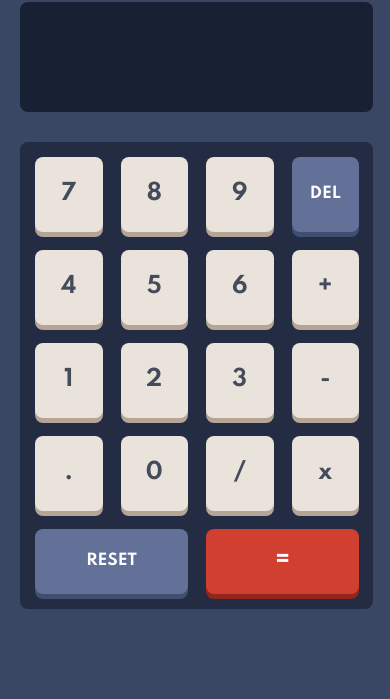
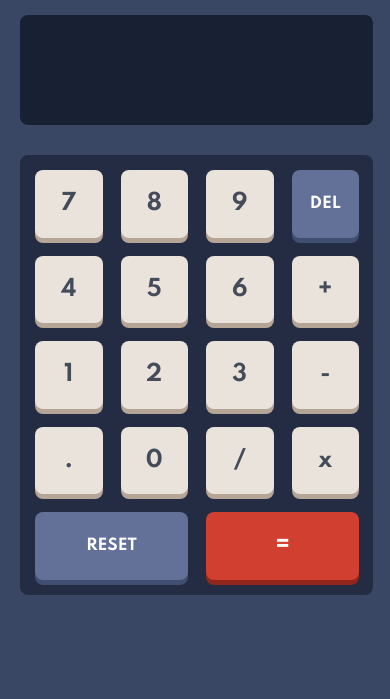
Before and after one commit to TheMostafaOsamaDev/Calculator, a plain HTML site: page index.html in a window 390 px wide. Shown: the part 145-844 px from the top of the page. Drawn offline with Linux system fonts and the light colour scheme.

Commit message:
Update main.css

```diff
--- a/css/main.css
+++ b/css/main.css
@@ -193,11 +193,11 @@ ul {
 
     .keypad .top-buttons {
         grid-template-columns: repeat(4, calc(270px / 4));
-        grid-template-rows: repeat(4, calc(300px / 4));
+        grid-template-rows: repeat(4, calc(270px / 4));
     }
 
     .keypad .bottom-buttons {
         grid-template-columns: repeat(2, calc(306px / 2));
-        grid-template-rows: repeat(1, calc(130px / 2));
+        grid-template-rows: repeat(1, calc(135px / 2));
     }
 }
```
